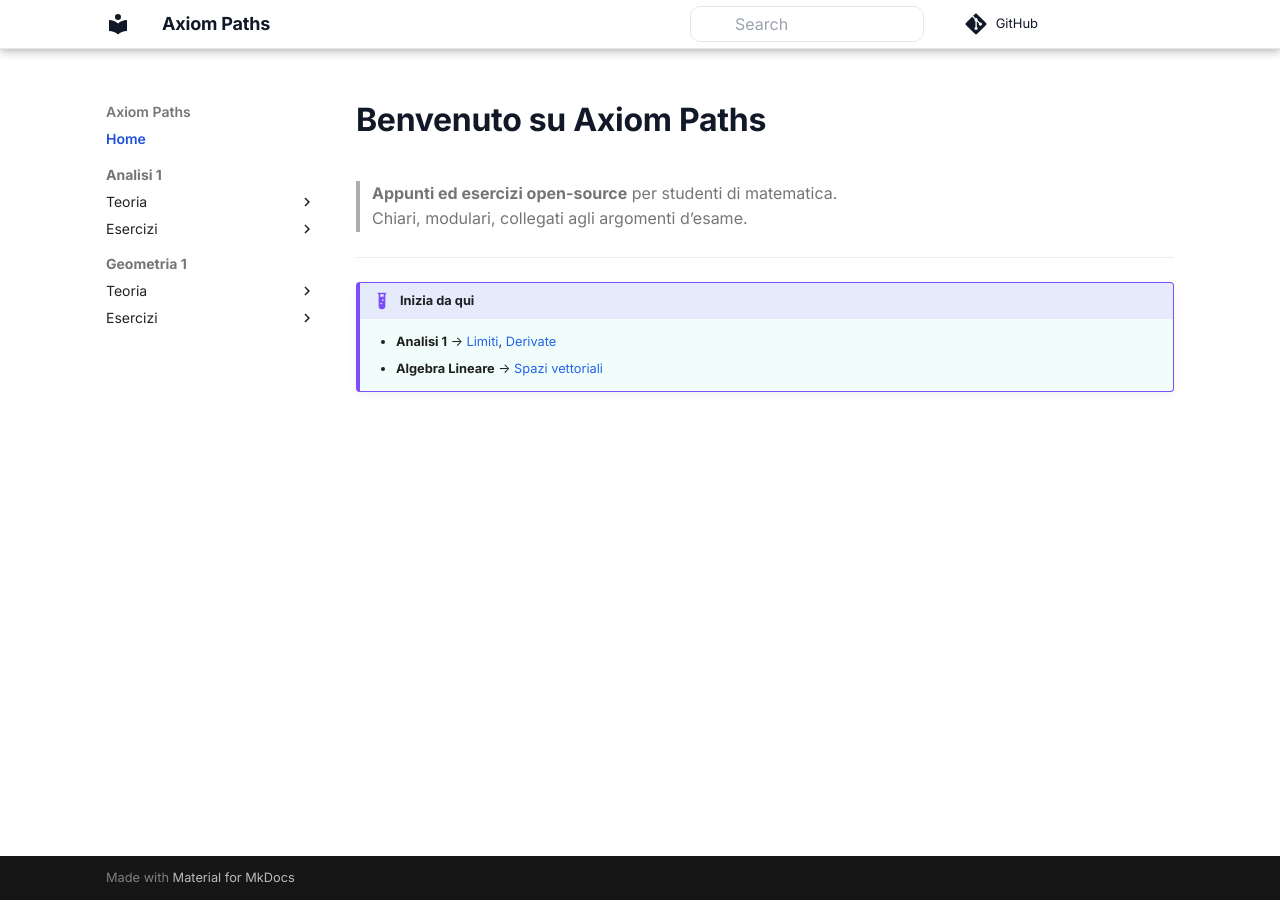
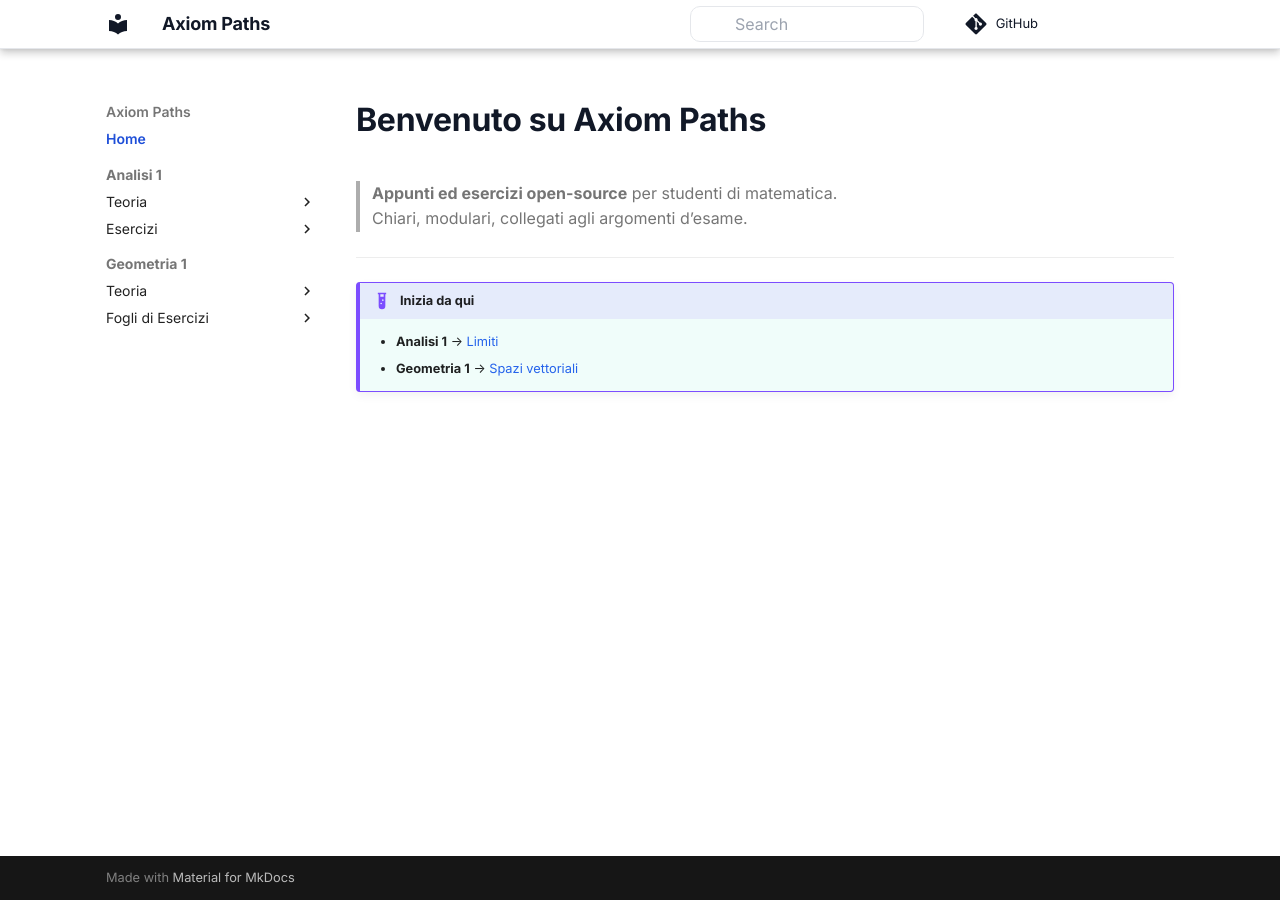
Before and after one commit to giovyx90/axiompaths, an MkDocs documentation site: the page built from docs/index.md, in a window 1280 px wide. Built offline with MkDocs 1.6.1 and Material for MkDocs 9.7.7, drawn with Linux system fonts in a browser that asks for light colours; comment, search, counter and statistics services are not loaded.

Commit message:
Fix broken links in docs and navigation

```diff
--- a/docs/index.md
+++ b/docs/index.md
@@ -6,5 +6,5 @@
 ---
 
 !!! example "Inizia da qui"
-    - **Analisi 1** → [Limiti](analisi-1/teoria/limiti.md), [Derivate](analisi-1/teoria/derivate.md)
-    - **Algebra Lineare** → [Spazi vettoriali](algebra-lineare/teoria/spazi-vettoriali.md)
+    - **Analisi 1** → [Limiti](analisi-1/teoria/limiti.md)
+    - **Geometria 1** → [Spazi vettoriali](geometria-1/teoria/spazi-vettoriali.md)
--- a/mkdocs.yml
+++ b/mkdocs.yml
@@ -47,15 +47,10 @@
   - Analisi 1:
       - Teoria:
           - Limiti: analisi-1/teoria/limiti.md
-          - Derivate: analisi-1/teoria/derivate.md
-          - Integrali: analisi-1/teoria/integrali.md
       - Esercizi:
           - Limiti: analisi-1/esercizi/limiti-esercizi.md
-          - Derivate: analisi-1/esercizi/derivate-esercizi.md
   - Geometria 1:
       - Teoria:
           - Spazi Vettoriali: geometria-1/teoria/spazi-vettoriali.md
-      - Esercizi:
-          - Spazi Vettoriali: geometria-1/esercizi/spazi-vettoriali-esercizi.md
-          - Fogli di Esercizi:
-              - Foglio 1: geometria-1/fogli/foglio-1.md
+      - Fogli di Esercizi:
+          - Foglio 1: geometria-1/fogli/foglio-1.md
```
